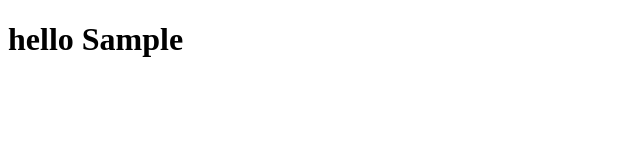
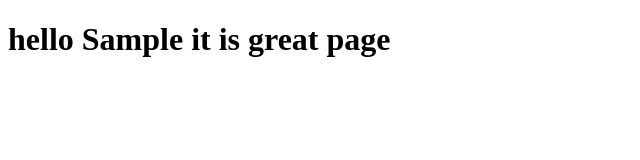
Before and after one commit to GauravBaghel70/sample, a plain HTML site: page site/index.html in a window 1280 px wide. Shown: the whole page, without its empty margins (0-640 px from the left). Drawn offline with Linux system fonts and the light colour scheme.

Commit message:
small addtion

```diff
--- a/site/index.html
+++ b/site/index.html
@@ -4,6 +4,6 @@
 	<title>Hello Sample</title>
 </head>
 <body>
-<h1>hello Sample</h1>
+<h1>hello Sample it is great page</h1>
 </body>
 </html>
```
